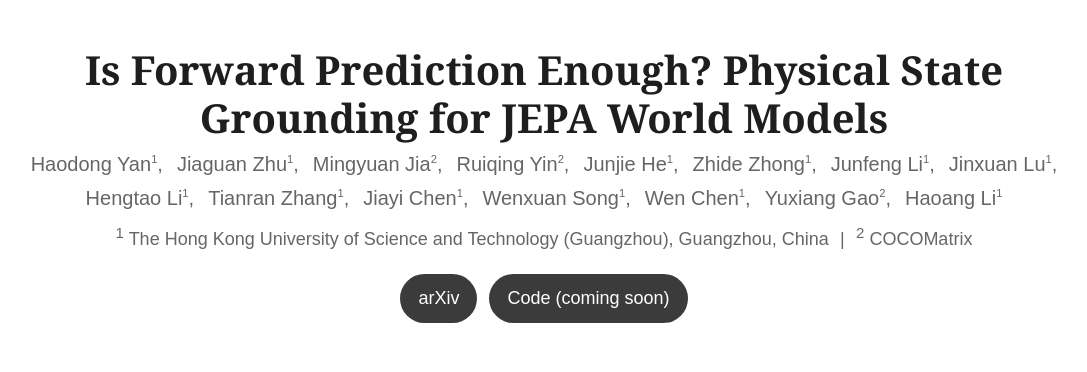
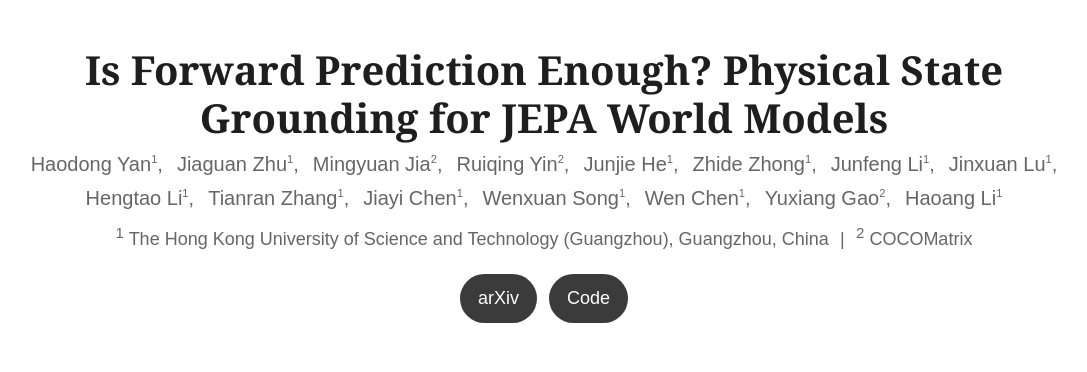
Before and after one commit to Haodong-Yan/psg-jepa-project-page, a plain HTML site: page index.html in a window 1280 px wide. Shown: the top 372 px of the page, without its empty margins (96-1183 px from the left). Drawn offline with Linux system fonts and the light colour scheme.

Commit message:
Code button: drop '(coming soon)', label just Code
Co-Authored-By: Claude Opus 4.8 (1M context) <noreply@anthropic.com>

```diff
--- a/index.html
+++ b/index.html
@@ -40,7 +40,7 @@
 
       <div class="button-row">
         <a class="button" href="https://arxiv.org/abs/2608.06799" target="_blank" rel="noreferrer">arXiv</a>
-        <a class="button" href="https://github.com/Haodong-Yan/PSG-JEPA" target="_blank" rel="noreferrer">Code (coming soon)</a>
+        <a class="button" href="https://github.com/Haodong-Yan/PSG-JEPA" target="_blank" rel="noreferrer">Code</a>
       </div>
     </div>
   </header>
```
